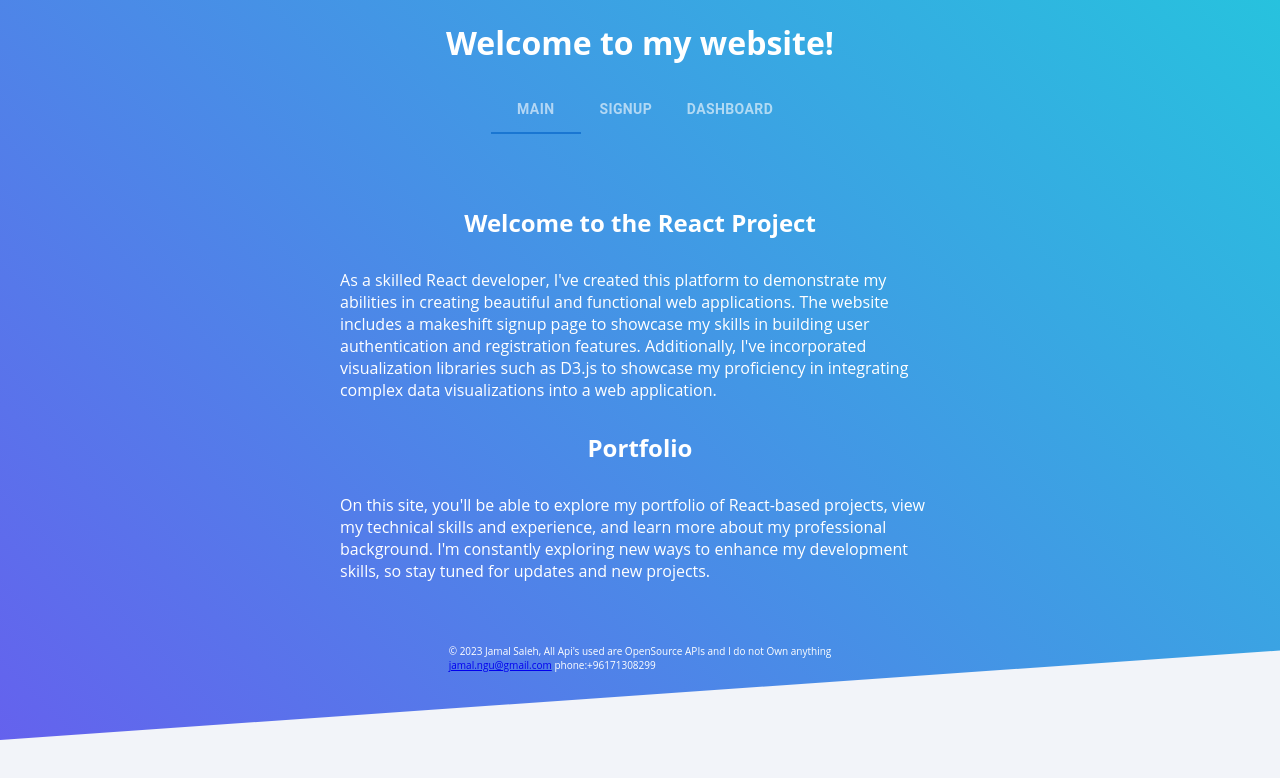
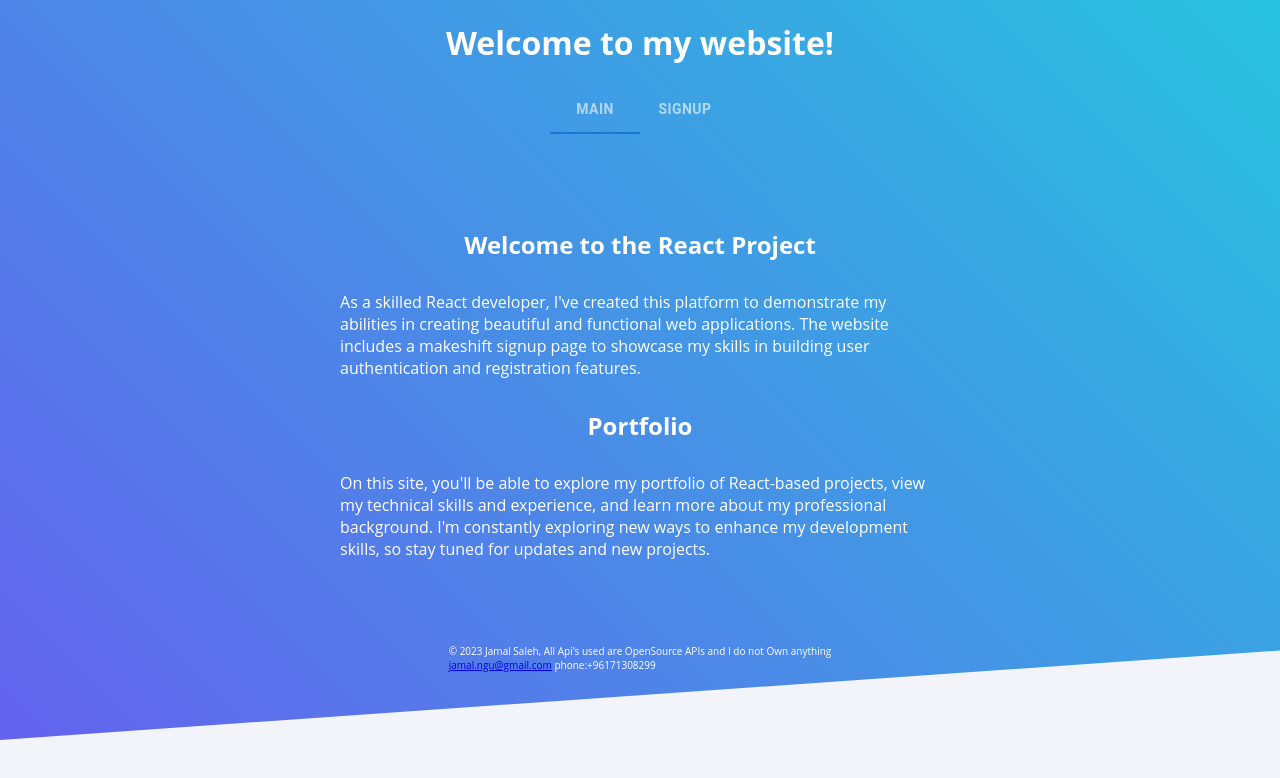
Before and after one commit to Bloodlesss/sign-up-form, a React (Create React App) app: page /Main in a window 1280 px wide. Shown: the top 778 px of the page. Built offline with nearby package versions, Linux system fonts and the light colour scheme.

Commit message:
final touches for the application

```diff
--- a/src/components/form/FormComponent.tsx
+++ b/src/components/form/FormComponent.tsx
@@ -14,7 +14,6 @@ import style from "./FormComponent.module.scss";
 interface ChildProps {
   onSubmit: (data: SignedUpUser) => void;
 }
-
 function FormComponent(props: ChildProps) {
   const methods = useForm<UserInfo>({ mode: "onChange" });
   const [isloading, setIsLoading] = useState(false);
--- a/src/components/header/HeaderComponent.tsx
+++ b/src/components/header/HeaderComponent.tsx
@@ -14,7 +14,6 @@ function HeaderComponent() {
         <Tabs value={index} aria-label="nav tabs example">
           <LinkTab value={0} label="Main" href="/Main" />
           <LinkTab value={1} label="SignUp" href="/SignUp" />
-          <LinkTab value={2} label="Dashboard" href="/" />
         </Tabs>
       </div>
     </div>
--- a/src/pages/Main/Main.tsx
+++ b/src/pages/Main/Main.tsx
@@ -10,9 +10,6 @@ function Main() {
           demonstrate my abilities in creating beautiful and functional web
           applications. The website includes a makeshift signup page to showcase
           my skills in building user authentication and registration features.
-          Additionally, I've incorporated visualization libraries such as D3.js
-          to showcase my proficiency in integrating complex data visualizations
-          into a web application.
         </label>
       </div>
       <h2>Portfolio</h2>
```
